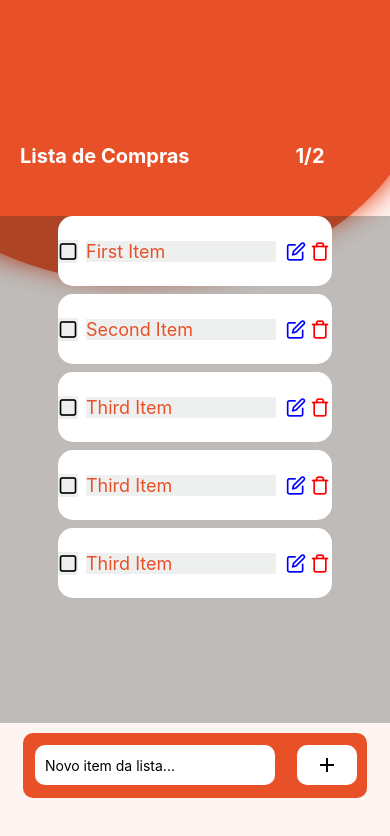
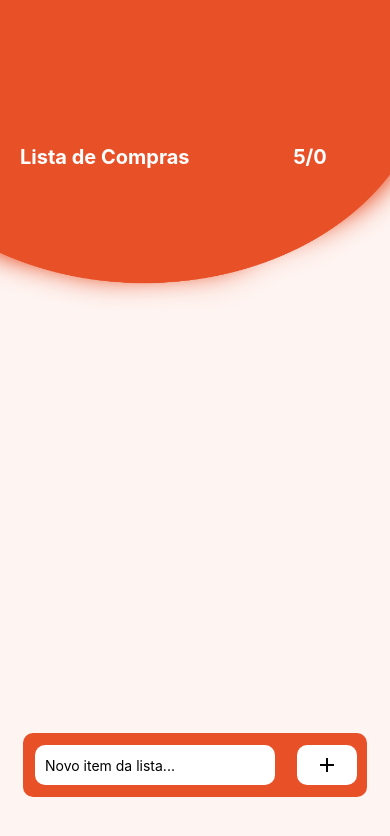
Before and after one commit to niltonc/weblist, a React Native app: screen / in a window 390 px wide. Shown: the top 836 px of the page. Built offline with nearby package versions, Linux system fonts and the light colour scheme.

Commit message:
new function: add elements

```diff
--- a/src/screens/home/index.js
+++ b/src/screens/home/index.js
@@ -1,9 +1,7 @@
-import React from 'react';
-import { Text, View, TextInput, TouchableOpacity, ImageBackground, StyleSheet, ScrollView, FlatList, AsyncStorage } from 'react-native';
+import React, { useState } from 'react';
+import { Text, View, TextInput, TouchableOpacity, ImageBackground, StyleSheet, ScrollView, FlatList, } from 'react-native';
 import { MaterialCommunityIcons, Feather  } from '@expo/vector-icons';
 
-
-import itemList from '../../components/item/index';
 
 const DATA = [
     {
@@ -18,33 +16,15 @@ const DATA = [
       id: '58694a0f-3da1-471f-bd96-145571e29d72',
       title: 'Third Item',
     },
-    {
-        id: '58694a0f-3da1-471f-bd96-145571e29d72',
-        title: 'Third Item',
-      },
-      {
-        id: '58694a0f-3da1-471f-bd96-145571e29d72',
-        title: 'Third Item',
-      },
 
   ];
 
   const Item = ({ title }) => (
-    <View style={{
-        flexDirection: 'row',
-     alignItems: 'center',
-    justifyContent:'center',
-    backgroundColor:'#FFFFFF',
-    borderRadius:15,
-    width: '100%',
-    marginBottom: 8,
-    height: 70
-    }}>
+    <View style={styles.list}>
 
         <TouchableOpacity onPress={() => selectItem()}
-        style={{backgroundColor:'#1221'}}
         >
-        <Feather name="square" size={20} color="black" />
+        <Feather name="square" size={20} color="blue" />
 				</TouchableOpacity>
 
                 <Text style={[styles.textItem
@@ -52,11 +32,11 @@ const DATA = [
                 {title}
                 </Text>
 
-                <TouchableOpacity onPressOut={() => editItem()} style={{margin:2}}>
+                <TouchableOpacity onPressOut={() => editItem()} style={{margin:5}}>
 				<Feather name="edit" size={20} color="blue" />
 			</TouchableOpacity>
 
-            <TouchableOpacity onPressOut={() => deleteItem() } style={{margin:2}}>
+            <TouchableOpacity onPressOut={() => deleteItem() } style={{margin:5}}>
             <Feather name="trash" size={20} color="red" />
 			</TouchableOpacity>
 
@@ -72,12 +52,23 @@ const DATA = [
 }
 
 const editItem = () => {
-    console.log('item Deletado')
+    console.log('Iditar Item')
 }
 
 
 export default function Home({ navigation }) {
 
+    const [input, setInput] = useState();
+    const [allItems,setAllItems] = useState([]);
+
+    const addElement = () => {
+        const timestamp = new Date().getDate();
+        var newArray = [...allItems , { id : timestamp, title: input }];
+        allItems.push({ id: timestamp, title: input });
+        setAllItems(newArray);
+      }
+
+        /* RENDER DO ITEM*/
     const renderItem = ({ item }) => (
         <Item title={item.title} />
       );
@@ -95,7 +86,7 @@ export default function Home({ navigation }) {
                     </View>
 
                     <View style={styles.itemCounter}>
-                        <Text style={styles.textTitle}>1/2</Text>
+                            <Text style={styles.textTitle}>5/{allItems.length}</Text>
                     </View>
                 </View>
 
@@ -104,9 +95,9 @@ export default function Home({ navigation }) {
                 <ScrollView>
 
                 <FlatList
-        data={DATA}
+        data={allItems}
         renderItem={renderItem}
-        keyExtractor={item => item.id}
+        keyExtractor={item => item.timestamp}
       />
 
                 </ScrollView>
@@ -121,12 +112,14 @@ export default function Home({ navigation }) {
                         <TextInput placeholder="Novo item da lista..."
                         numberOfLines={1}
                         style={styles.textInput}
+                        onChangeText={(text)=>setInput(text)}
+                        value={input}
                         />
                     </View>
 
                     {/* View button */}
                     <View style={styles.buttonContainer}>
-                        <TouchableOpacity style={styles.button}>
+                        <TouchableOpacity style={styles.button} onPress={()=>addElement()}>
                             <MaterialCommunityIcons name="plus" size={24} color="black" />
                         </TouchableOpacity>
                     </View>
@@ -174,21 +167,28 @@ const styles = StyleSheet.create({
         alignItems: 'center'
     },
     flatlistContainer:{
-        backgroundColor: '#1224',
+        backgroundColor: 'transparent',
         width: '100%',
         height: '60%',
         alignItems: 'center',
         justifyContent:'space-between',
         margin:10
     },
+    list:{
+        flexDirection: 'row',
+     alignItems: 'center',
+    justifyContent:'center',
+    backgroundColor:'#FFFFFF',
+    borderRadius:15,
+    width: '100%',
+    marginBottom: 8,
+    height: 45
+    },
+
     insertItemContainer:{
         flexDirection: 'row',
         backgroundColor: "#e85128",
         borderRadius: 10,
-        height: 65,
-        justifyContent:'space-between',
-        flexWrap:'wrap',
-        alignItems:'center',
     },
     textInputContainer:{
         justifyContent:'center',
@@ -216,11 +216,12 @@ const styles = StyleSheet.create({
         alignItems: 'center',
         justifyContent: 'center',
         borderRadius: 10,
+        elevation:6
     },
     textItem:{
         color: '#e85128',
 		fontSize: 18,
-        backgroundColor:'#1221',
+        backgroundColor:'transparent',
         width: 190,
         justifyContent:'center',
         margin: 8
```
